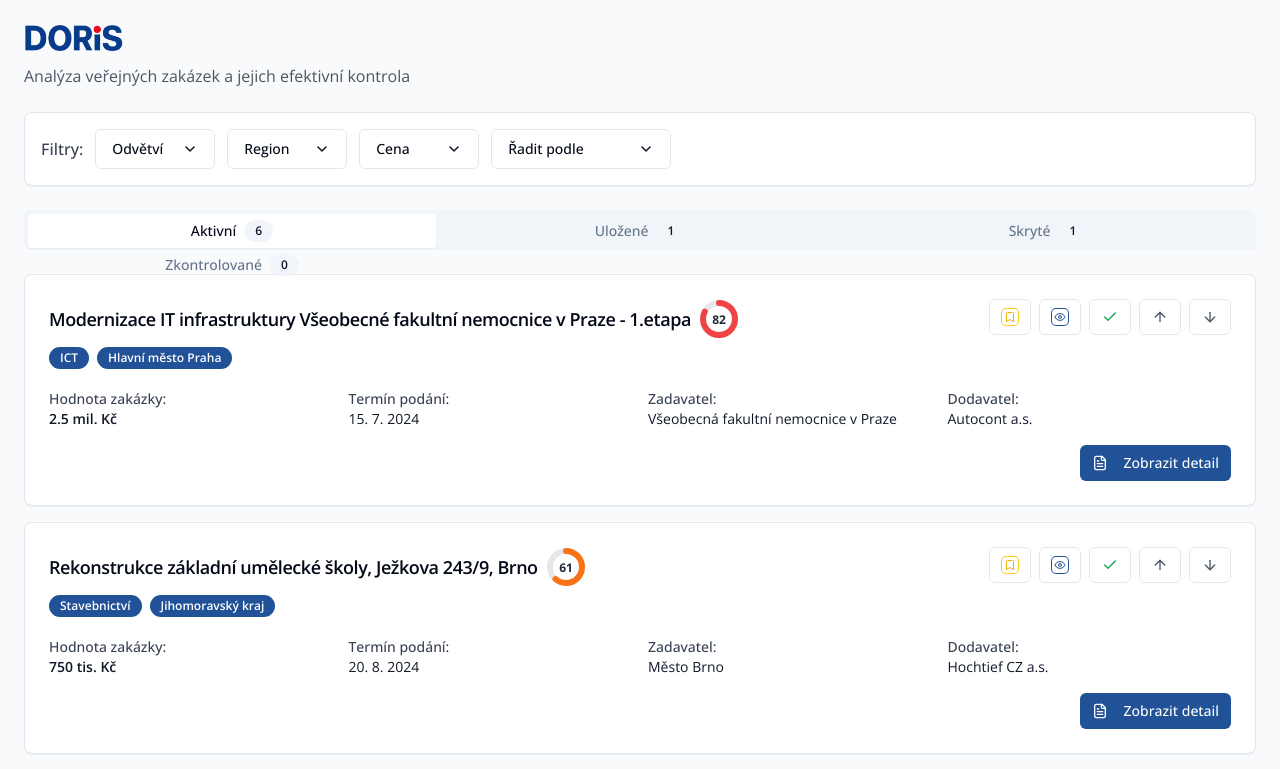
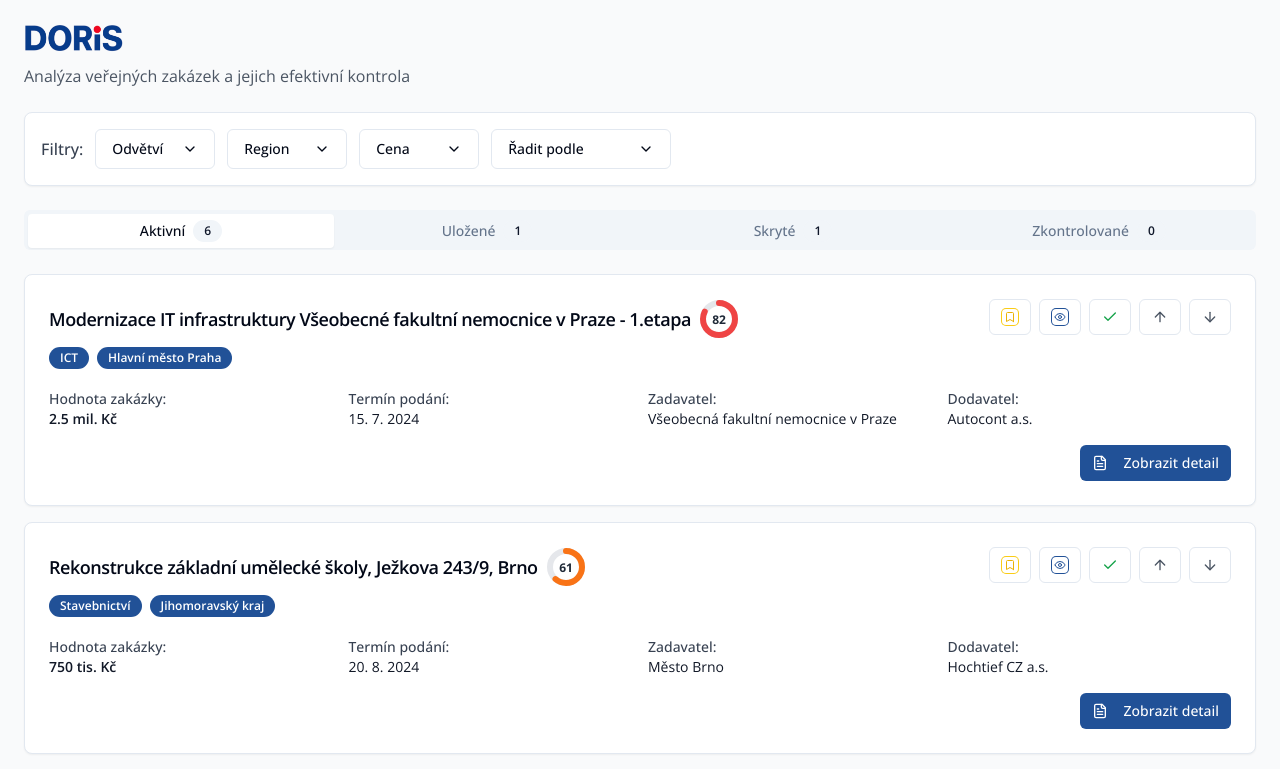
Before and after one commit to skupina-onebond/verejne-priority-kompas, a React (Vite) app: page /seznam in a window 1280 px wide. Shown: the top 769 px of the page. Built offline with nearby package versions, Linux system fonts and the light colour scheme.

Commit message:
Update seznam.tsx

```diff
--- a/src/pages/seznam.tsx
+++ b/src/pages/seznam.tsx
@@ -100,7 +100,7 @@ const ContractListPage = () => {
         <ContractFilters filters={filters} onFiltersChange={setFilters} />
 
         <Tabs defaultValue="active" className="w-full">
-          <TabsList className="grid w-full grid-cols-3 mb-6">
+          <TabsList className="grid w-full grid-cols-4 mb-6">
             <TabsTrigger value="active" className="flex items-center gap-2">
               Aktivní
               <Badge variant="secondary">{activeContracts.length}</Badge>
```
